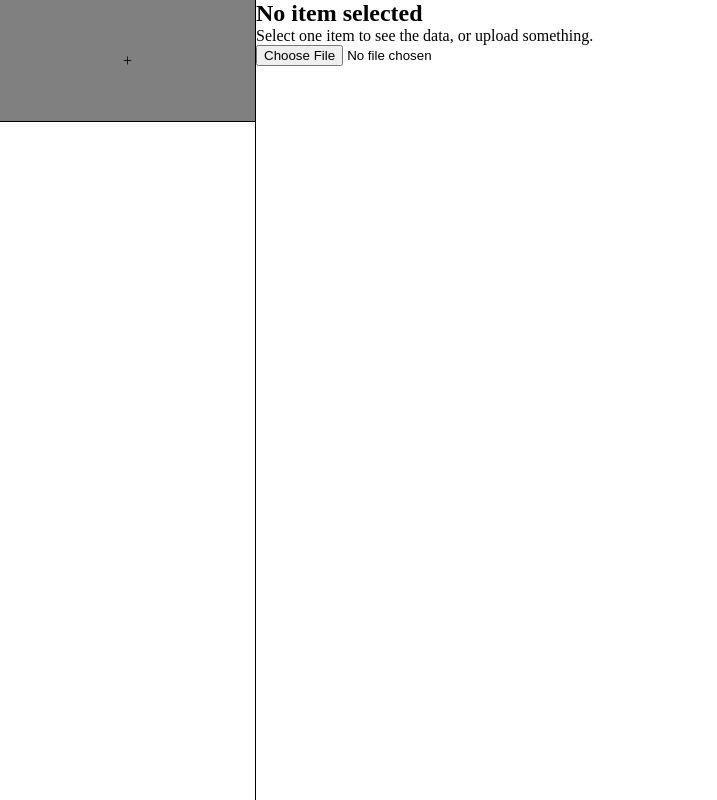
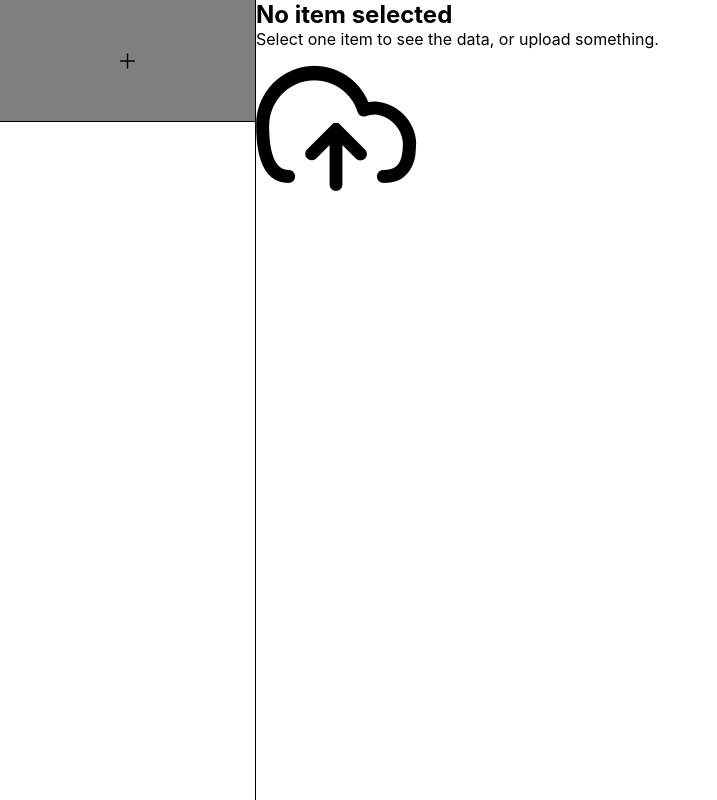
Before and after one commit to mikolertesx/anonymous-vue-app, a Vue app: page / in a window 1280 px wide. Shown: the whole page, without its empty margins (0-717 px from the left). Built offline with nearby package versions, Linux system fonts and the light colour scheme.

Commit message:
Added primevue for icons

```diff
--- a/package.json
+++ b/package.json
@@ -15,6 +15,8 @@
   "dependencies": {
     "axios": "^0.21.1",
     "core-js": "^3.6.5",
+    "primeicons": "^4.1.0",
+    "primevue": "^3.1.1",
     "vue": "^3.0.0",
     "vuex": "^4.0.0-rc.2"
   },
--- a/src/App.vue
+++ b/src/App.vue
@@ -9,19 +9,28 @@
       >
         <p>{{ file.filename }}</p>
         <!-- TODO Add a circle progress bar -->
-        <p>{{ parseInt(file.progress) }}%</p>
+        <i v-if="file.progress !== 100" class="pi pi-spin pi-spinner"></i>
+        <p v-if="file.progress !== 100">{{ parseInt(file.progress || 0) }}%</p>
       </div>
-      <div class="item" @click="selectItem(null)">+</div>
+      <div class="item" @click="selectItem(null)">
+        <i class="pi pi-plus" style="fontsize: 2rem"></i>
+      </div>
     </div>
     <main>
       <div v-if="!selectedItem" class="no-item">
         <h2>No item selected</h2>
         <p>Select one item to see the data, or upload something.</p>
-        <input type="file" @change="submitFile" ref="file" />
+        <i
+          class="pi pi-cloud-upload"
+          style="font-size: 10rem; cursor: pointer"
+          @click="$refs.file.click()"
+        ></i>
+        <input type="file" @change="submitFile" ref="file" hidden />
       </div>
       <div v-else class="selected-item">
         <h2>{{ selectedItem.filename }}</h2>
-        <p>{{ selectedItem.url }}</p>
+        <p>{{ selectedItem.url || 'Uploading...' }}</p>
+        <i class="pi pi-file-o" style="font-size: 10rem; cursor: pointer"></i>
         <div class="selected-item-actions">
           <button>Copy</button>
           <button>Delete</button>
@@ -33,6 +42,10 @@
 
 <script>
 import { mapGetters } from "vuex";
+
+import "primevue/resources/themes/saga-blue/theme.css";
+import "primevue/resources/primevue.min.css";
+import "primeicons/primeicons.css";
 
 export default {
   data() {
--- a/src/main.js
+++ b/src/main.js
@@ -1,8 +1,10 @@
 import { createApp } from "vue";
+import PrimeVue from "primevue/config";
 import App from "./App.vue";
 import files from "./store/files/";
 
 const app = createApp(App);
+app.use(PrimeVue);
 app.use(files);
 
 app.mount("#app");
```
Also changed, not shown: 1 other file (tests, documents, lock files or other folders).
